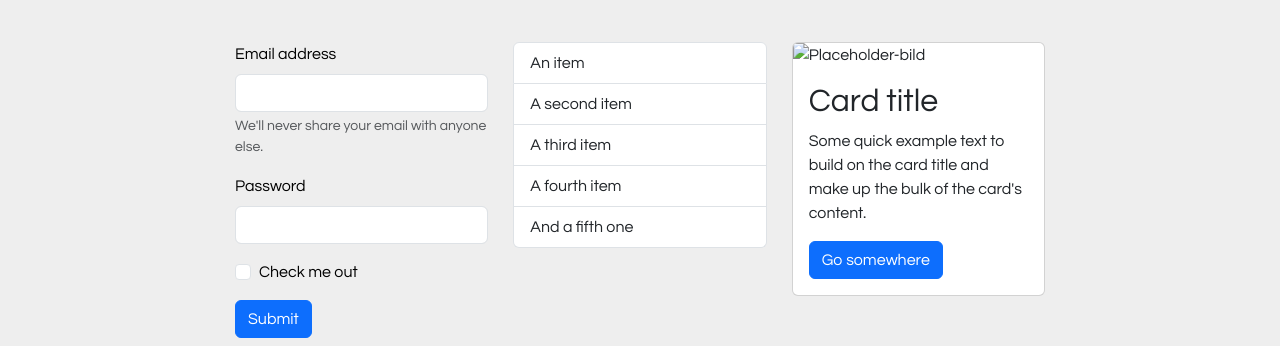
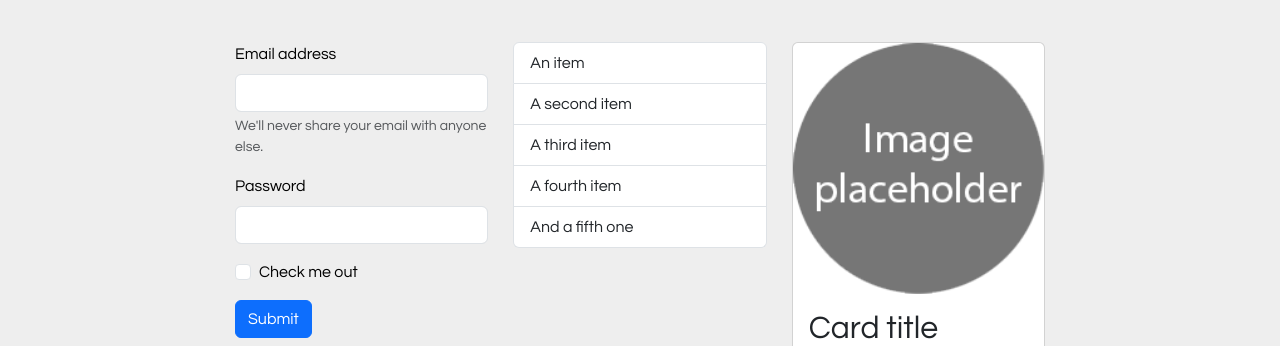
Before and after one commit to ghzu1/modul1, a plain HTML site: page bootstrap.html in a window 1280 px wide. Shown: the part 193-539 px from the top of the page. Drawn offline with nearby package versions, Linux system fonts and the light colour scheme.

Commit message:
fix placholderimage in bootstrap

```diff
--- a/bootstrap.html
+++ b/bootstrap.html
@@ -83,7 +83,7 @@
 
           <div class="card">
             <img
-              src="images/placeholder.jpg"
+              src="images/placeholder.png"
               class="card-img-top"
               alt="Placeholder-bild"
             />
```
